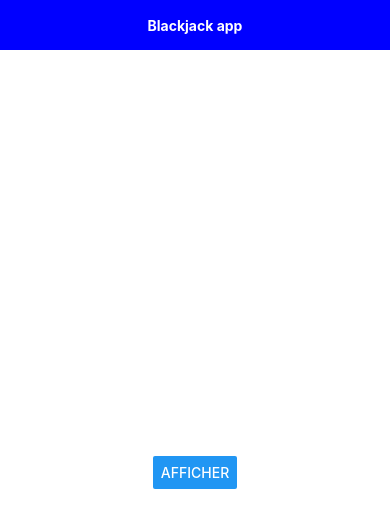
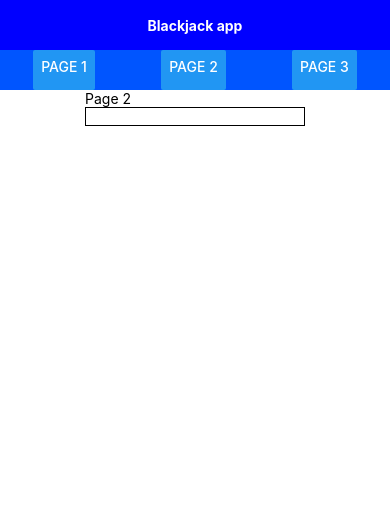
Before and after one commit to Dylfaen/blackjack-app, a React Native app: screen / in a window 390 px wide. Shown: the top 528 px of the page. Built offline with nearby package versions, Linux system fonts and the light colour scheme.

Commit message:
ajout de foncitonnalités

```diff
--- a/App.js
+++ b/App.js
@@ -4,29 +4,47 @@ import { Button, StyleSheet, Text, View } from 'react-native';
 
 import Header from './components/Header'
 import Navbar from './components/Navbar'
-import Page1 from './components/Page1';
-import Page2 from './components/Page2';
-import Page3 from './components/Page3';
+import Page1 from './pages/Page1';
+import Page2 from './pages/Page2';
+import Page3 from './pages/Page3';
 
 export default function App() {
 
 
-  const [afficher, setAfficher] = useState(false);
+  const cartes = [
+    {
+      id: "13P"
+    },
+    {
+      id: "2C"
+    },
+    {
+      id: "7Q"
+    }
+  ]
 
-  const handlePress = function () {
-    setAfficher(!afficher)
-  }
+
+
+  const pages = [
+    Page1,
+    Page2,
+    Page3
+  ]
+
+  const [idPage, setIdPage] = useState("page2");
+
+  let body = pages.find(function(page) {
+    return page.id === idPage
+  })
 
   return (
     <View style={styles.container}>
       <Header title="Blackjack app" />
+      <Navbar pages={pages} setIdPage={setIdPage}/>
       <View style={styles.body}>
-        {afficher === true &&
-          <Text>Page1</Text>
-        }
-        <Button title={afficher === false ? "Afficher" : "Cacher"} onPress={handlePress} />
+        <body.component/>
       </View>
-      <StatusBar style="auto"/>
+      <StatusBar style="auto" />
     </View>
   );
 }
@@ -39,7 +57,6 @@ const styles = StyleSheet.create({
     justifyContent: 'flex-start',
   },
   body: {
-    height: '100%',
     justifyContent: 'center',
     alignItems: 'center'
   },
--- /dev/null
+++ b/api/setup.js
@@ -0,0 +1,6 @@
+import Constants from "expo-constants";
+const { manifest } = Constants;
+
+export const api = (typeof manifest.packagerOpts === `object`) && manifest.packagerOpts.dev
+? manifest.debuggerHost.split(`:`).shift().concat(`:3001`)
+: `api.example.com`;
--- a/components/Navbar.js
+++ b/components/Navbar.js
@@ -3,12 +3,14 @@ import { StyleSheet, View, Button } from 'react-native';
 
 export default function Navbar(props) {
 
+    let buttons = props.pages.map(function (page) {
+        return <Button title={page.title} onPress={function () {
+            props.setIdPage(page.id)
+        }} />
+    });
+
     return <View style={styles.navbar}>
-
-        <Button title="Page 1" onPress={props.onPress1} />
-        <Button title="Page 2" onPress={props.onPress2} />
-        <Button title="Page 3" onPress={props.onPress3} />
-
+        {buttons}
     </View>
 }
 
--- a/components/Page3.js
+++ /dev/null
@@ -1,10 +0,0 @@
-import React from 'react';
-import {StyleSheet, Text, View} from 'react-native'
-
-export default function Page3() {
-    return <View>
-        <Text>
-            Page 3
-        </Text>
-    </View>
-}
--- a/components/Page1.js
+++ b/pages/Page1.js
@@ -1,13 +1,12 @@
 import React from 'react';
 import { StyleSheet, Text, View } from 'react-native'
 
-export default function Page1() {
+function Page1() {
 
     const tableau = [
-        "Table ",
+        "Table 1",
         "Table 2",
         "Table 3",
-        "Table 4",
     ];
 
     const textes = tableau.map(function (element) {
@@ -20,6 +19,13 @@ export default function Page1() {
     console.log("textes", textes)
 
     return <View>
+        <Text>Page1</Text>
         {textes}
     </View>
 }
+
+export default {
+    id: "page1",
+    title: "Page 1",
+    component: Page1
+}
--- /dev/null
+++ b/pages/Page2.js
@@ -0,0 +1,32 @@
+import React, { useState } from 'react';
+import {StyleSheet, Text, TextInput, View} from 'react-native'
+
+function Page2() {
+
+
+    const [texte, setTexte] = useState("");
+
+    return <View>
+        <Text>Page 2</Text>
+        <Text>
+            {texte}
+        </Text>
+        <TextInput style={styles.input} value={texte} onChangeText={setTexte}/>
+    </View>
+}
+
+
+const styles = StyleSheet.create({
+    input: {
+        borderStyle: "solid",
+        borderWidth: 1,
+        borderColor: 'black'
+    }
+})
+
+
+export default {
+    id: "page2",
+    title: "Page 2",
+    component: Page2
+}
--- a/components/Page2.js
+++ b/pages/Page3.js
@@ -1,10 +1,16 @@
 import React from 'react';
 import {StyleSheet, Text, View} from 'react-native'
 
-export default function Page2() {
+function Page3() {
     return <View>
         <Text>
-            Page 2
+            Page 3
         </Text>
     </View>
 }
+
+export default {
+    id: "page3",
+    title: "Page 3",
+    component: Page3
+}
```
